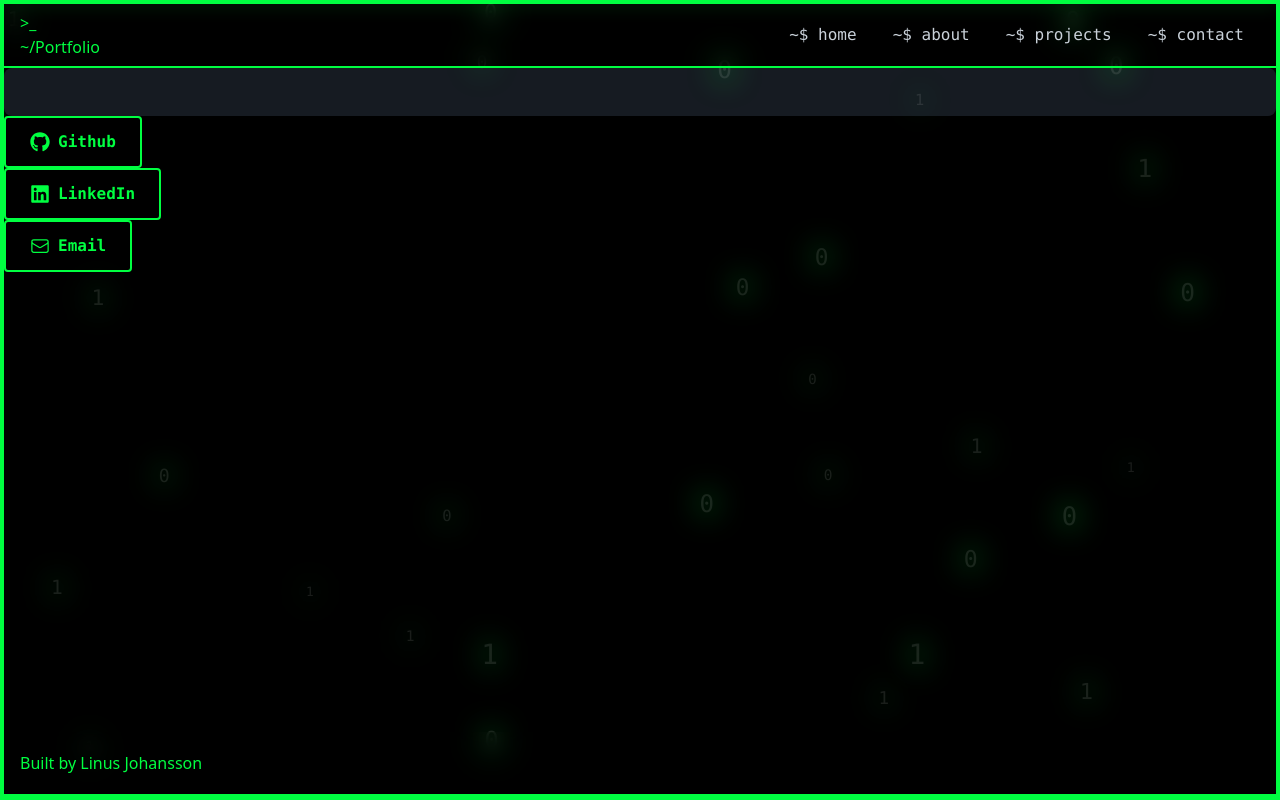
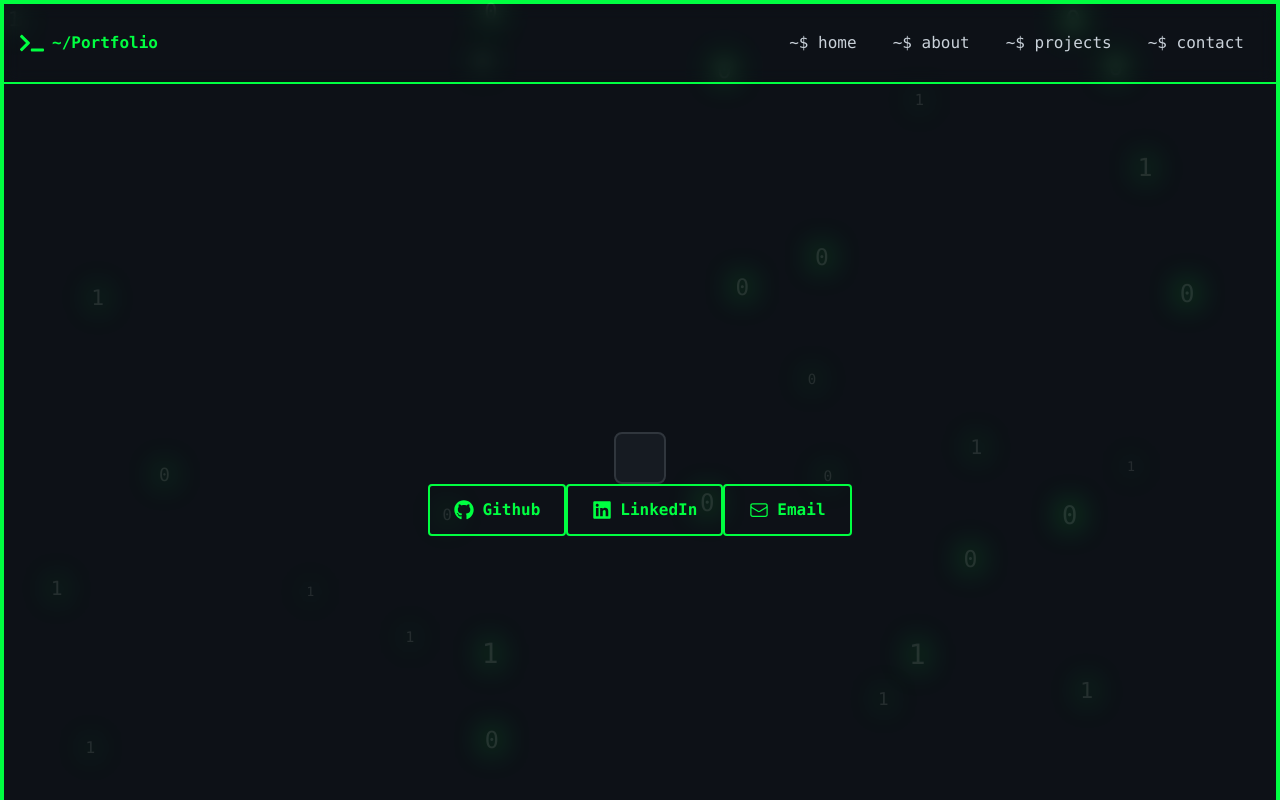
Before and after one commit to linusjohansson-se/Portfolio, a React (Vite) app: page / in a window 1280 px wide. Shown: the top 800 px of the page. Built offline with nearby package versions, Linux system fonts and the light colour scheme.

Commit message:
Improves UI and layout of portfolio page
Enhances the visual appeal and structure of the portfolio.

Updates the card component with hover effects and adjusts layout
for better user experience.

Refactors the Header to include a terminal icon.

```diff
--- a/src/App.tsx
+++ b/src/App.tsx
@@ -3,8 +3,11 @@ import MainLayout from "./components/templates/MainLayout";
 
 function App() {
   return (
-    <MainLayout children={HomePage()} />
-  )
+    <MainLayout>
+      <HomePage />
+      <HomePage />
+    </MainLayout>
+  );
 }
 
 export default App;
--- a/src/components/molecules/Card.tsx
+++ b/src/components/molecules/Card.tsx
@@ -6,7 +6,7 @@ interface Props {
 
 export default function Card({ children }: Props) {
   return (
-    <div className="p-6 rounded-lg border-card-border bg-card-bg">
+    <div className="p-6 rounded-lg border-2 hover:border-border border-card-border bg-card-bg">
       {children}
     </div>
   );
--- a/src/components/organisms/Footer.tsx
+++ b/src/components/organisms/Footer.tsx
@@ -1,6 +1,6 @@
 export default function Footer() {
   return (
-    <div className="flex mt-auto items-center sticky bottom-0 w-full bg-opacity-50 backdrop-blur-sm border-b border-b-2 h-16 px-4">
+    <div className="flex mt-auto items-center bottom-0 w-full bg-opacity-50 backdrop-blur-sm border-b border-b-2 h-16 px-4">
       <div>
         <h1>Built by Linus Johansson</h1>
       </div>
--- a/src/components/organisms/Header.tsx
+++ b/src/components/organisms/Header.tsx
@@ -1,12 +1,14 @@
 import HeaderButton from "../atoms/HeaderButton";
-import { ArrowRightIcon, CommandLineIcon } from "@heroicons/react/24/outline";
+import { VscTerminal } from "react-icons/vsc";
 import Navbar from "../molecules/Navbar";
+import { FaTerminal } from "react-icons/fa";
 
 export default function Header() {
   return (
-    <header className="flex items-center sticky top-0 w-full bg-opacity-50 backdrop-blur-sm border-b border-b-2 h-16 px-4">
-      <div>
-        <h1>{">"}_ ~/Portfolio</h1>
+    <header className="flex items-center sticky top-0 w-full bg-opacity-50 backdrop-blur-sm border-b border-b-2 h-20 px-4">
+      <div className="flex items-center space-x-2">
+        <FaTerminal className="w-6 h-6" />
+        <h1 className="font-mono font-bold">~/Portfolio</h1>
       </div>
       <Navbar />
     </header>
--- a/src/components/pages/HomePage.tsx
+++ b/src/components/pages/HomePage.tsx
@@ -6,8 +6,9 @@ import ProfileCard from "../organisms/ProfileCard";
 export default function HomePage() {
   return (
     <>
-      <div>
+      <div className="flex flex-col flex-1 items-center justify-center min-h-screen">
         <ProfileCard />
+        <div className="flex flex-row">
           <Button>
             <FaGithub className="w-5 h-5 shrink-0" />
             <h1>Github</h1>
@@ -21,6 +22,7 @@ export default function HomePage() {
             <h1>Email</h1>
           </Button>
         </div>
+      </div>
     </>
   );
 }
--- a/src/index.css
+++ b/src/index.css
@@ -1,7 +1,7 @@
 @import "tailwindcss";
 
 @theme {
-  --color-bg: #000000;
+  --color-bg: #0d1117;
   --color-text: #00ff41;
   --color-border: #00ff41;
   --color-text-second: #c9d1d9;
```
Lines whose indentation alone changed are shown as unchanged.
